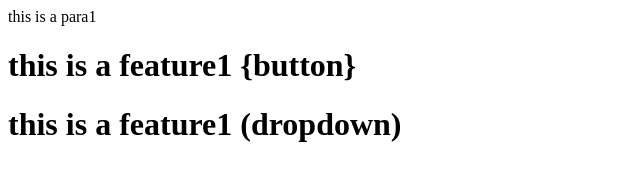
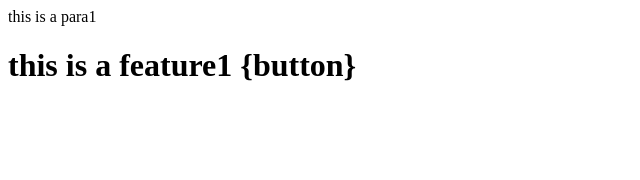
Before and after one commit to ashoksinghrawat/Repo2, a plain HTML site: page index.html in a window 1280 px wide. Shown: the whole page, without its empty margins (0-640 px from the left). Drawn offline with Linux system fonts and the light colour scheme.

Commit message:
added file  undoing

```diff
--- a/index.html
+++ b/index.html
@@ -1,3 +1,2 @@
 <p>this is a para1</p>
 <h1>this is a feature1 {button}</h1>
-<h1>this is a feature1 (dropdown)</h1>
```
